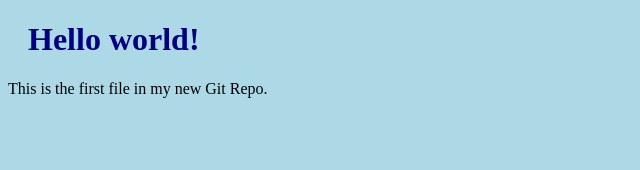
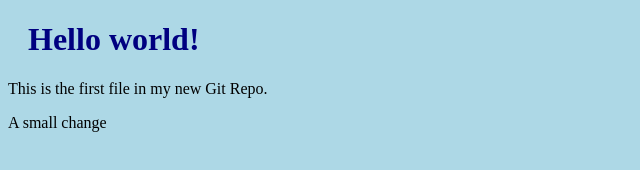
Before and after one commit to joshi-lokesh1/firstrepo, a plain HTML site: page index.html in a window 1280 px wide. Shown: the whole page, without its empty margins (0-640 px from the left). Drawn offline with Linux system fonts and the light colour scheme.

Commit message:
Changes verified

```diff
--- a/index.html
+++ b/index.html
@@ -8,6 +8,6 @@
 
 <h1>Hello world!</h1>
 <p>This is the first file in my new Git Repo.</p>
-
+<p>A small change</p>
 </body>
 </html>
```
